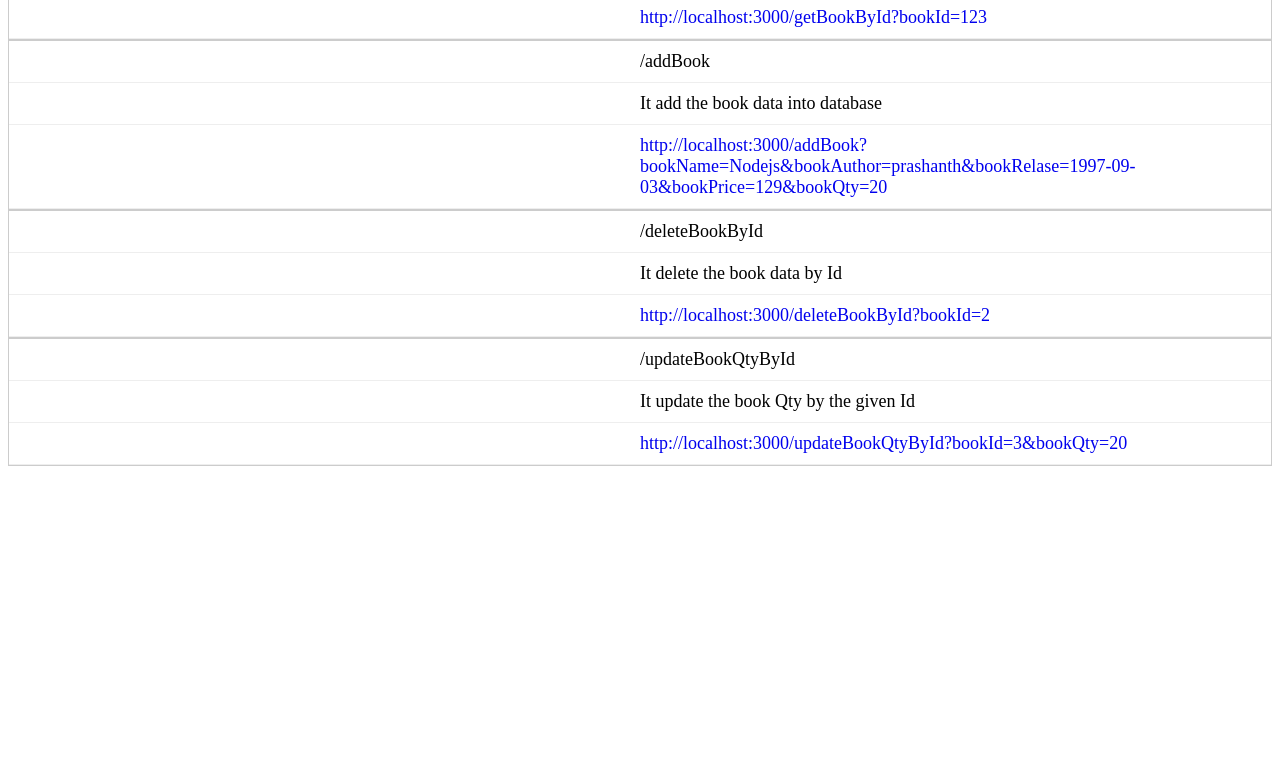
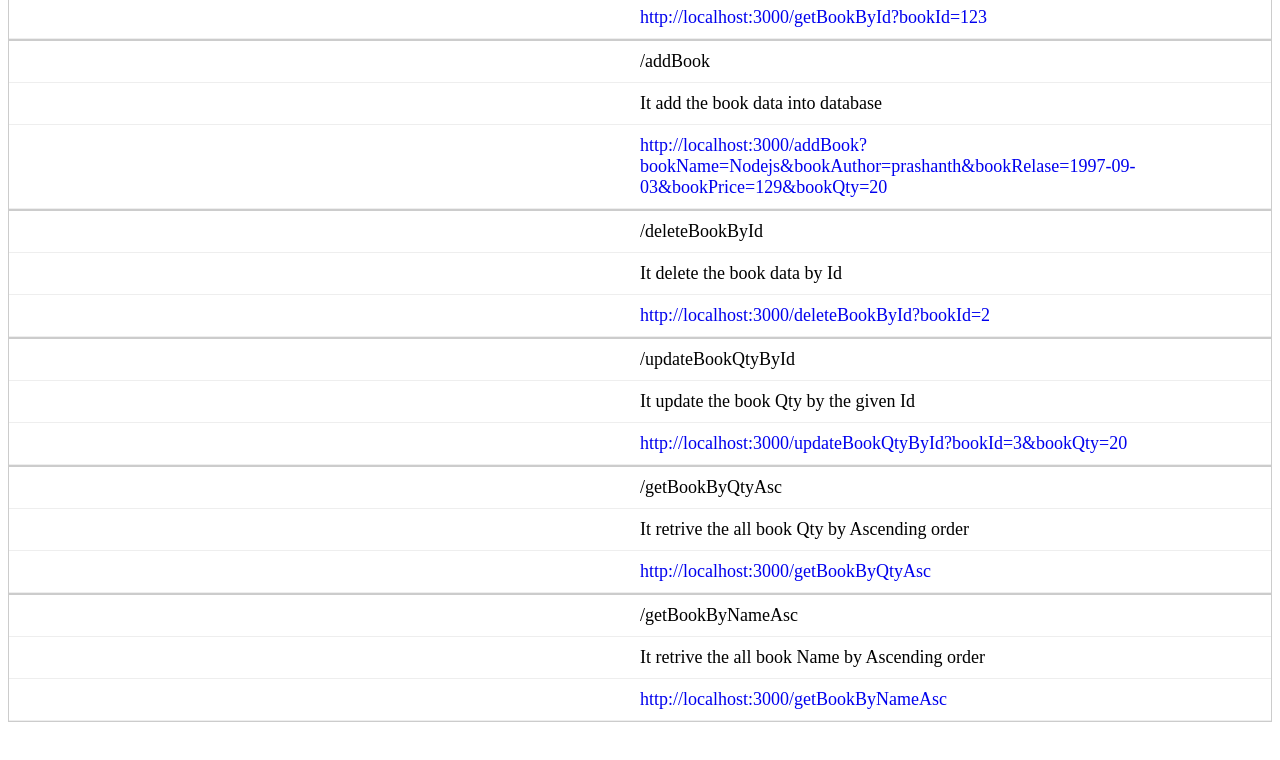
Before and after one commit to sagarwalke-dev/BookStore-API, a website: page public/index.html in a window 1280 px wide. Shown: the part 476-1236 px from the top of the page. Before the commit the page ends 992 px from the top, so only its background shows below. Drawn offline with Linux system fonts and the light colour scheme.

Commit message:
API documentation updated

```diff
--- a/public/index.html
+++ b/public/index.html
@@ -46,6 +46,19 @@
                 <td>It update the book Qty by the given Id</td>
                 <td><a href="/updateBookQtyById?bookId=3&bookQty=20" target="_blank">http://localhost:3000/updateBookQtyById?bookId=3&bookQty=20</a></td>
             </tr>
+
+            <tr>
+                <td>/getBookByQtyAsc</td>
+                <td>It retrive the all book Qty by Ascending order</td>
+                <td><a href="/getBookByQtyAsc" target="_blank">http://localhost:3000/getBookByQtyAsc</a></td>
+            </tr>
+
+            <tr>
+                <td>/getBookByNameAsc</td>
+                <td>It retrive the all book Name by Ascending order</td>
+                <td><a href="/getBookByNameAsc" target="_blank">http://localhost:3000/getBookByNameAsc</a></td>
+            </tr>
+
         </table>
     </center>
 </body>
```
